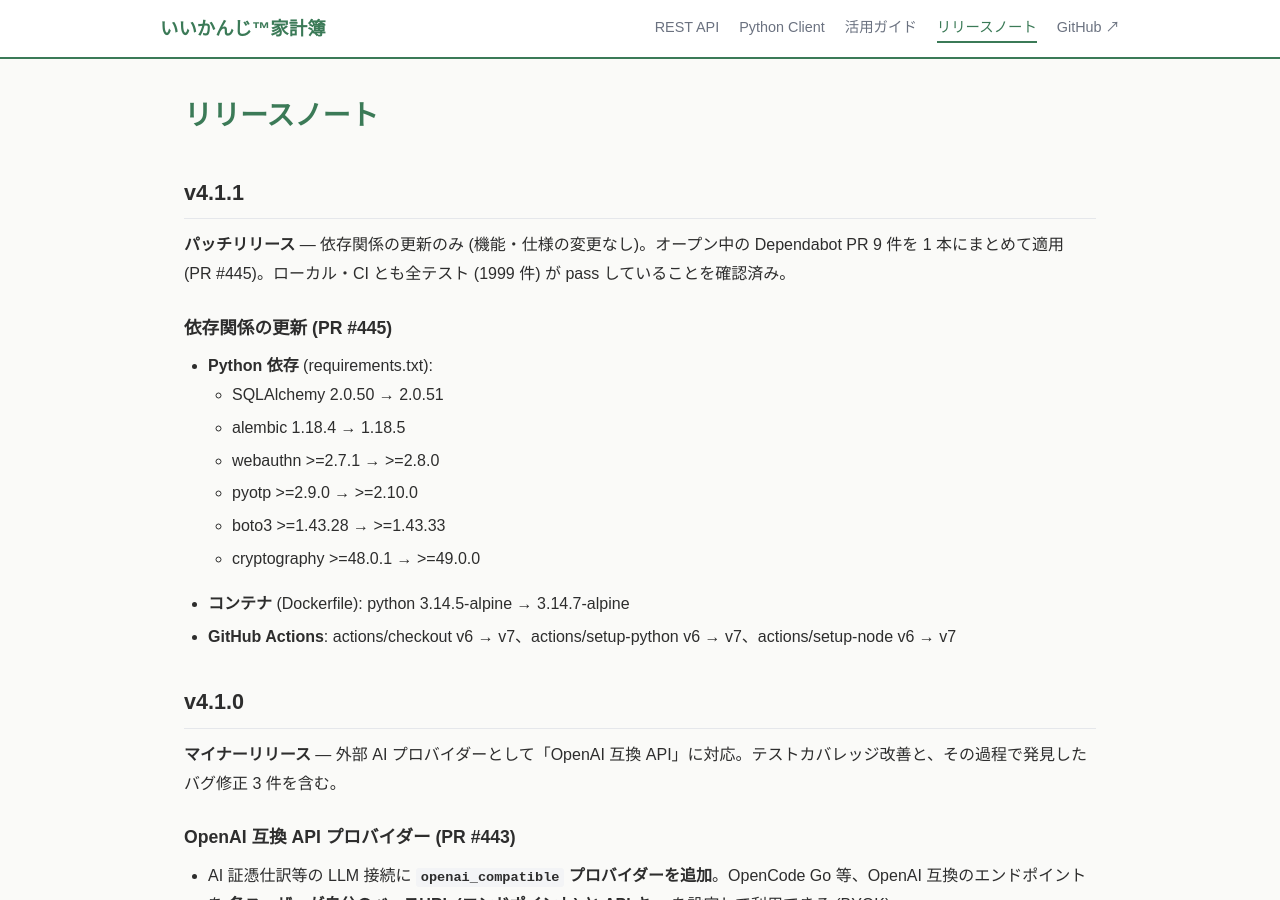
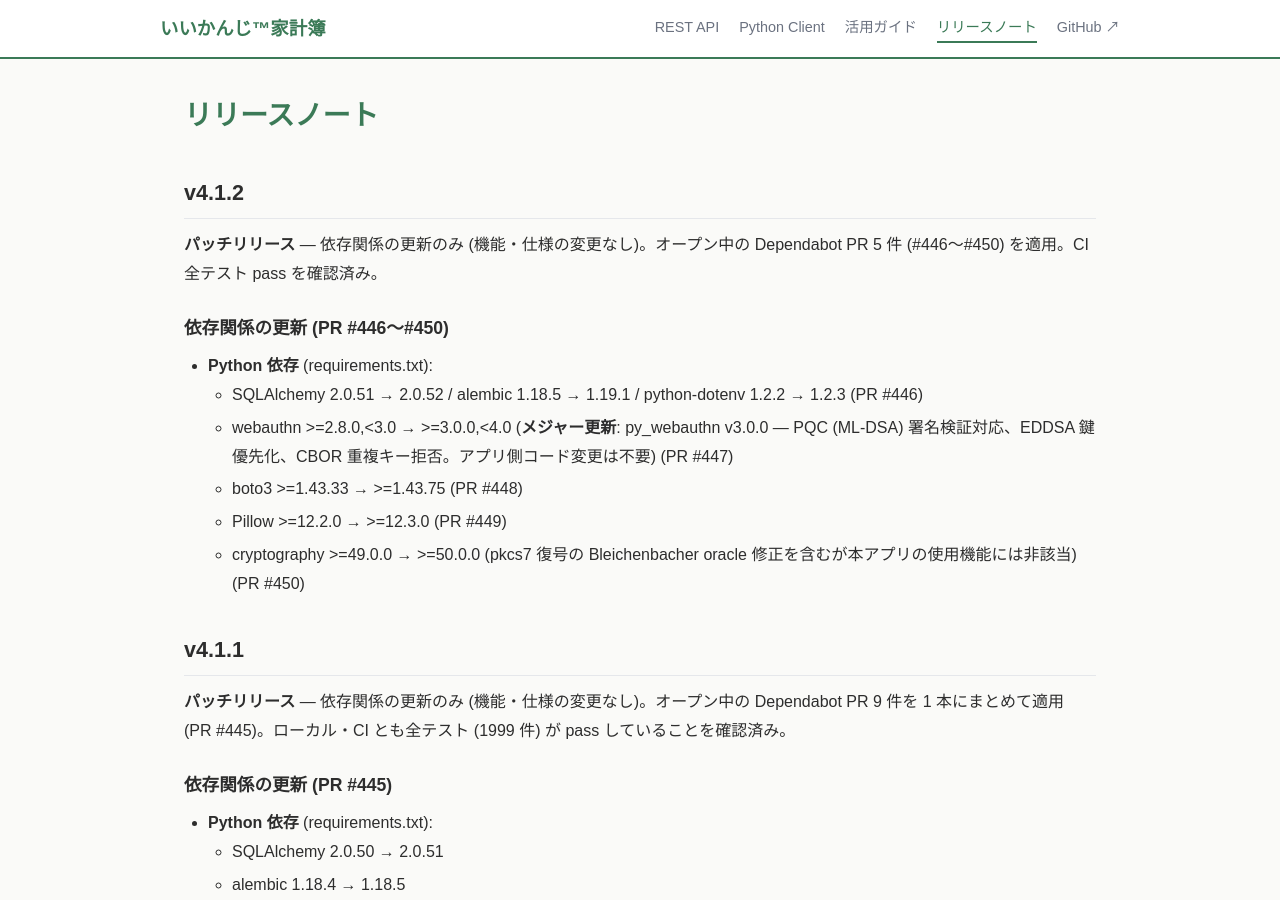
Before and after one commit to nananek/iikanji-kakeibo, a Jekyll site: the page built from docs/releases.md, in a window 1280 px wide and 900 px high. Built offline with Jekyll 4.4.1, drawn with Linux system fonts in a browser that asks for light colours.

Commit message:
docs: v4.1.2 リリースノート追加 + docker-compose.yml.example のイメージタグ更新
v4.1.1 以降の変更 (Dependabot 依存更新 5 件) をまとめて v4.1.2 とする。

```diff
--- a/docs/releases.md
+++ b/docs/releases.md
@@ -4,6 +4,19 @@
 ---
 
 # リリースノート
+
+## v4.1.2
+
+**パッチリリース** — 依存関係の更新のみ (機能・仕様の変更なし)。オープン中の Dependabot PR 5 件 (#446〜#450) を適用。CI 全テスト pass を確認済み。
+
+### 依存関係の更新 (PR #446〜#450)
+
+- **Python 依存** (requirements.txt):
+  - SQLAlchemy 2.0.51 → 2.0.52 / alembic 1.18.5 → 1.19.1 / python-dotenv 1.2.2 → 1.2.3 (PR #446)
+  - webauthn >=2.8.0,<3.0 → >=3.0.0,<4.0 (**メジャー更新**: py_webauthn v3.0.0 — PQC (ML-DSA) 署名検証対応、EDDSA 鍵優先化、CBOR 重複キー拒否。アプリ側コード変更は不要) (PR #447)
+  - boto3 >=1.43.33 → >=1.43.75 (PR #448)
+  - Pillow >=12.2.0 → >=12.3.0 (PR #449)
+  - cryptography >=49.0.0 → >=50.0.0 (pkcs7 復号の Bleichenbacher oracle 修正を含むが本アプリの使用機能には非該当) (PR #450)
 
 ## v4.1.1
 
```
Also changed, not shown: 1 other file.
